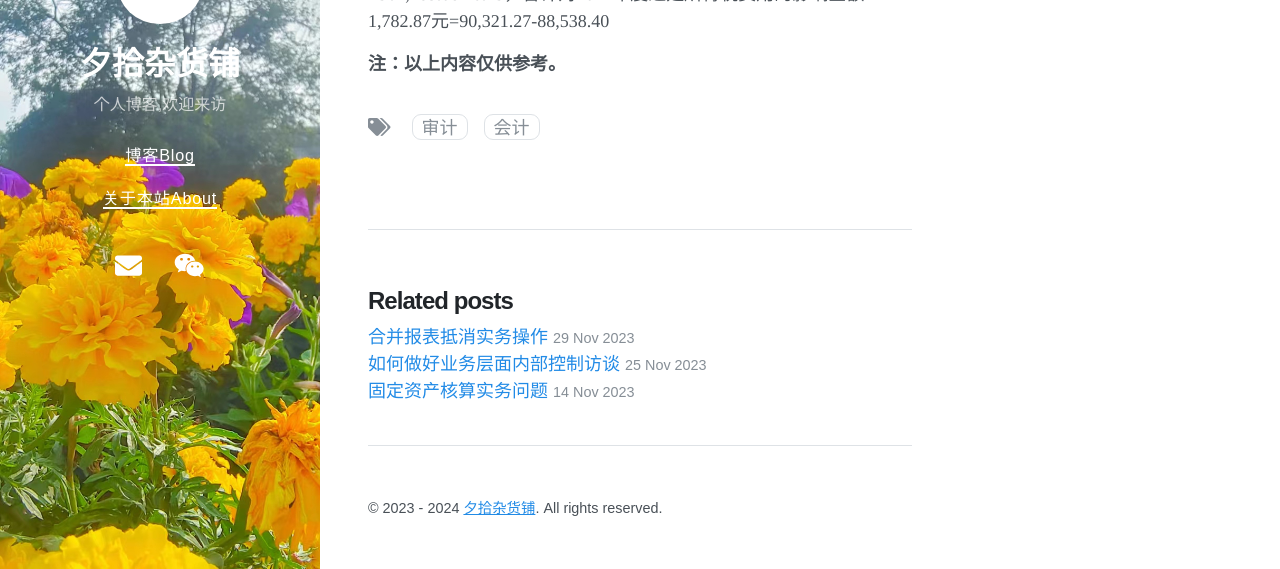
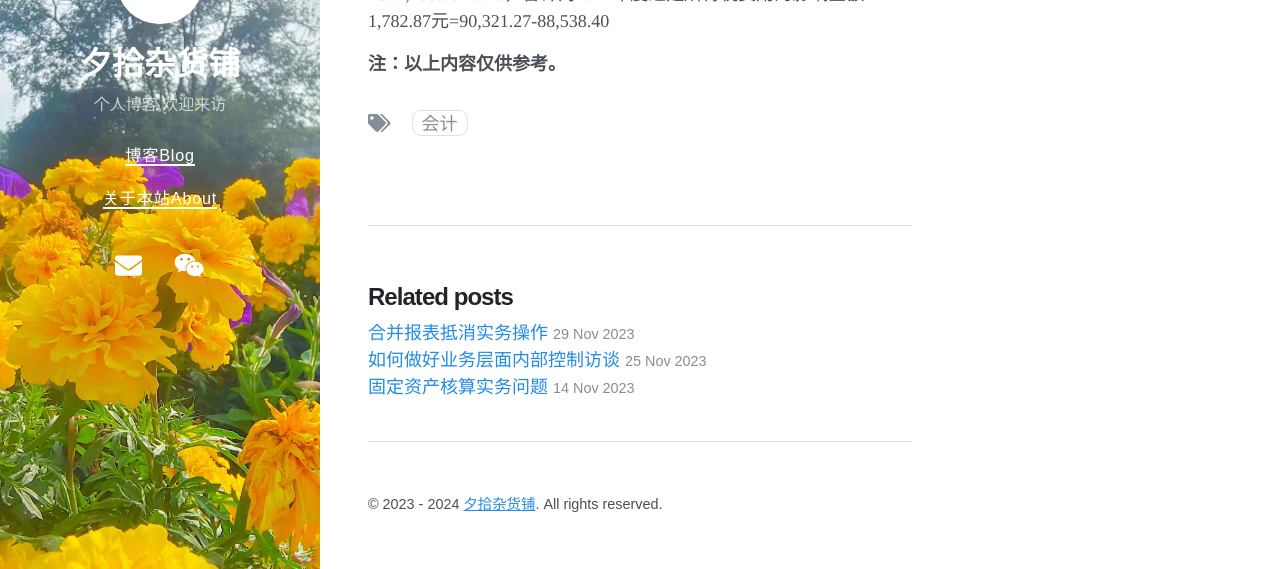
Before and after one commit to Leonwann/Leonwann.GitHub.io, a Jekyll site: the page built from _posts/2024-1-28-zulinzhunzeshuikuai.md, in a window 1280 px wide and 900 px high, scrolled down 1482 px. Shown: the part 331-900 px from the top of the window. Built offline with Jekyll 4.4.1, drawn with Linux system fonts in a browser that asks for light colours; nearby versions of some CDN libraries.

Commit message:
Update 2024-1-28-zulinzhunzeshuikuai.md

```diff
--- a/_posts/2024-1-28-zulinzhunzeshuikuai.md
+++ b/_posts/2024-1-28-zulinzhunzeshuikuai.md
@@ -3,7 +3,6 @@ layout: post
 title: "如何理解新租赁准则下的税会差异"
 author: Xishi
 tags:
-- 审计
 - 会计
 date: 2024-1-28 13：00 +0800
 toc:  true
```
